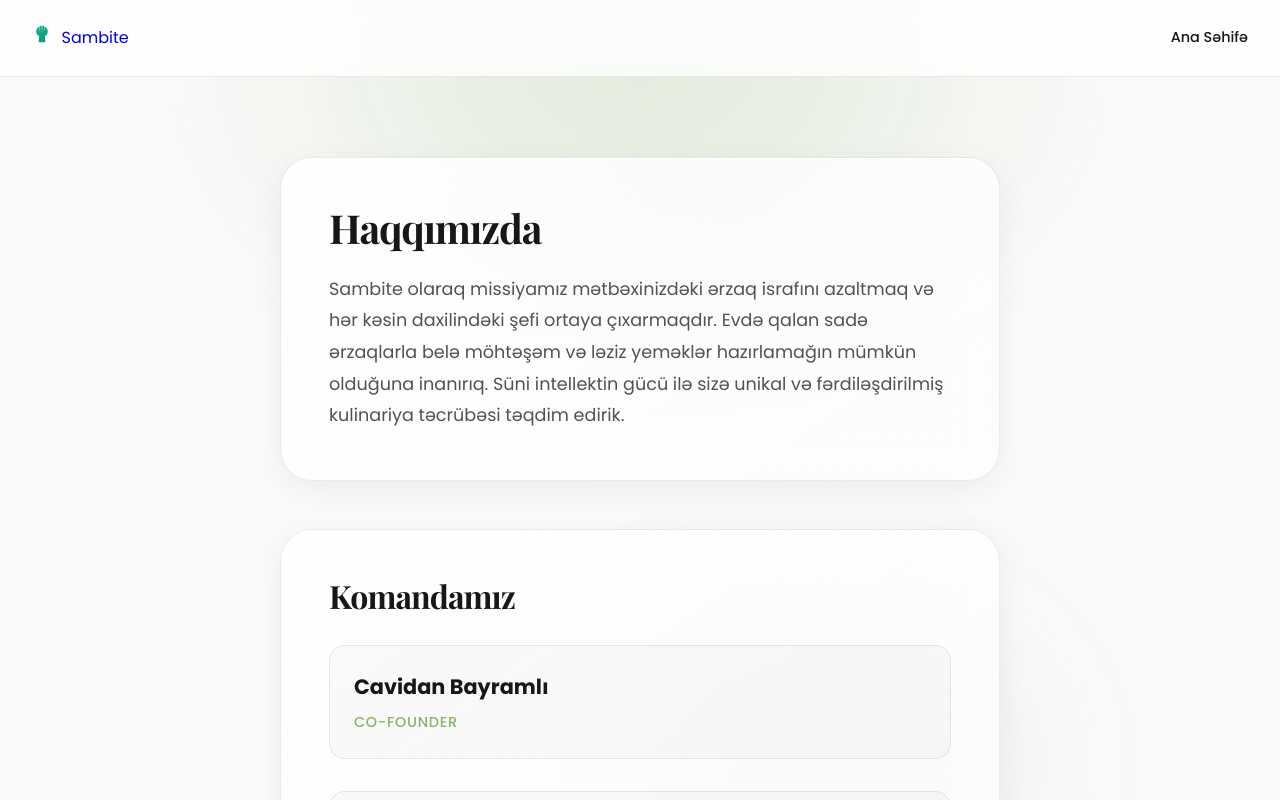
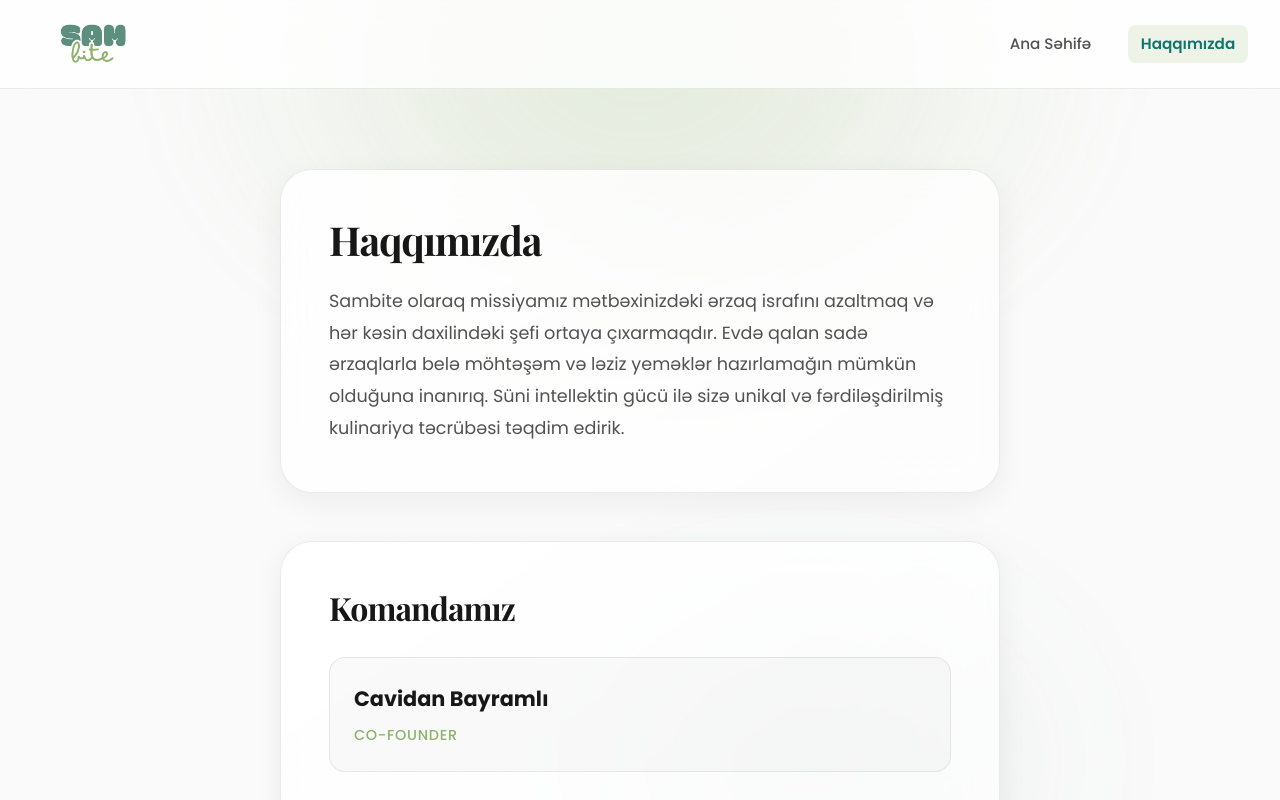
Before and after one commit to javidanbayram/sambite, a Next.js app: page /about in a window 1280 px wide. Shown: the top 800 px of the page. Built offline with nearby package versions, Linux system fonts and the light colour scheme; a web font is replaced by a local one.

Commit message:
feat: Sync about page navbar with home page design

```diff
--- a/app/about/page.tsx
+++ b/app/about/page.tsx
@@ -8,22 +8,12 @@ export default function AboutPage() {
         {/* ── Header ── */}
         <header className="header" role="banner">
           <a href="/" className="header-logo" aria-label="Sambite home">
-            <div className="header-logo-icon" aria-hidden="true">
-              <svg width="20" height="20" viewBox="0 0 24 24" fill="none" aria-hidden="true">
-                <path d="M12 2C8.5 2 5 5 5 9c0 2.5 1.5 4.5 3.5 5.5L8 22h8l-.5-7.5C17.5 13.5 19 11.5 19 9c0-4-3.5-7-7-7z" fill="url(#g1)" />
-                <path d="M9 2v5M12 2v5M15 2v5" stroke="rgba(255,255,255,0.4)" strokeWidth="1.2" strokeLinecap="round" />
-                <defs>
-                  <linearGradient id="g1" x1="5" y1="2" x2="19" y2="22" gradientUnits="userSpaceOnUse">
-                    <stop stopColor="#10b981" />
-                    <stop offset="1" stopColor="#0d9488" />
-                  </linearGradient>
-                </defs>
-              </svg>
-            </div>
-            <span className="header-logo-name">Sambite</span>
+            {/* eslint-disable-next-line @next/next/no-img-element */}
+            <img src="/sambitelogo.png" alt="Sambite" className="header-logo-img" />
           </a>
-          <nav style={{ display: 'flex', gap: '1.5rem', alignItems: 'center' }}>
-            <a href="/" style={{ color: 'var(--text-primary)', textDecoration: 'none', fontSize: '0.9rem', fontWeight: 500 }}>Ana Səhifə</a>
+          <nav className="header-nav">
+            <a href="/" className="nav-link">Ana Səhifə</a>
+            <a href="/about" className="nav-link active">Haqqımızda</a>
           </nav>
         </header>
 
```
